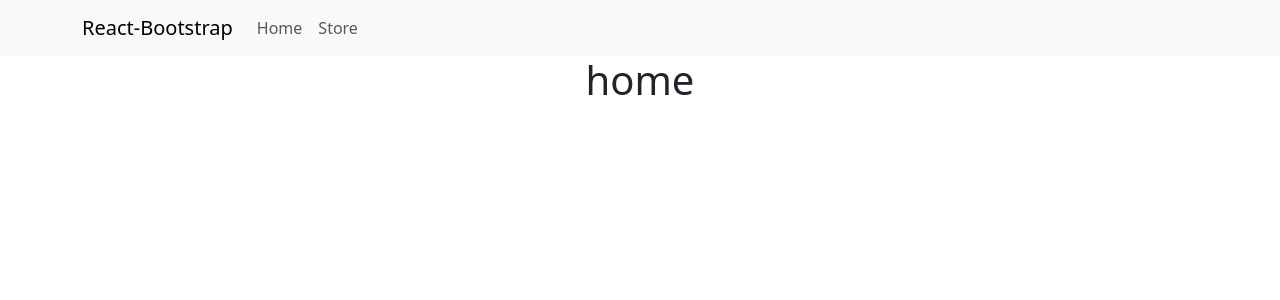
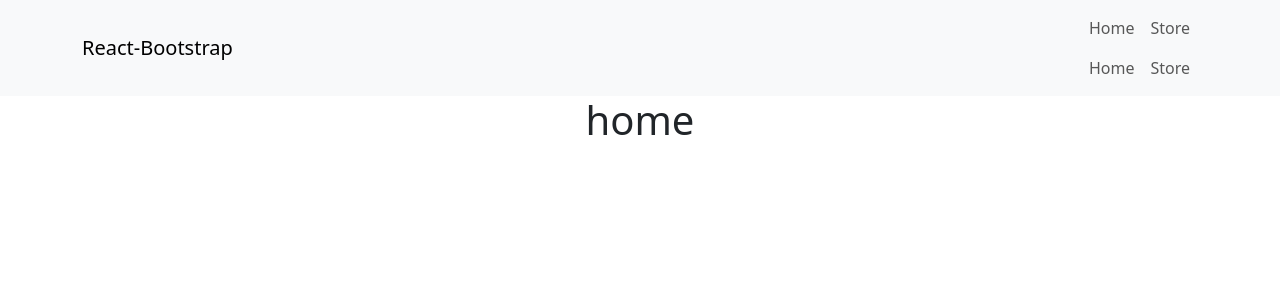
Before and after one commit to SEG3125-UOBS/P2, a React (Create React App) app: page / in a window 1280 px wide. Shown: the top 300 px of the page. Built offline with nearby package versions, Linux system fonts and the light colour scheme.

Commit message:
made layers to nav

```diff
--- a/src/Navbar.js
+++ b/src/Navbar.js
@@ -1,6 +1,7 @@
 import { Link } from "react-router-dom"
-
 import Container from 'react-bootstrap/Container';
+import Row from 'react-bootstrap/Row';
+import Col from 'react-bootstrap/Col';
 import Nav from 'react-bootstrap/Nav';
 import Navbar from 'react-bootstrap/Navbar';
 
@@ -12,9 +13,18 @@ function BootNav() {
         <Navbar.Toggle aria-controls="basic-navbar-nav" />
 
         <Navbar.Collapse id="basic-navbar-nav">
-          <Nav className="me-auto">
-            <Nav.Link as={Link} to="/">Home</Nav.Link>
-            <Nav.Link as={Link} to="/store">Store</Nav.Link>
+          <Nav className="flex-grow-1">
+            <Container>
+              <Row className="justify-content-end">
+                <Nav.Link className="w-auto" as={Link} to="/">Home</Nav.Link>
+                <Nav.Link className="w-auto" as={Link} to="/store">Store</Nav.Link>
+              </Row>
+              <Row className="justify-content-end">
+                <Nav.Link className="w-auto" as={Link} to="/">Home</Nav.Link>
+                <Nav.Link className="w-auto" as={Link} to="/store">Store</Nav.Link>
+              </Row>
+            </Container>
+
           </Nav>
         </Navbar.Collapse>
 
```
Also changed, not shown: src/Cart.js (added), src/Forum.js (added), src/Locations.js (added).
